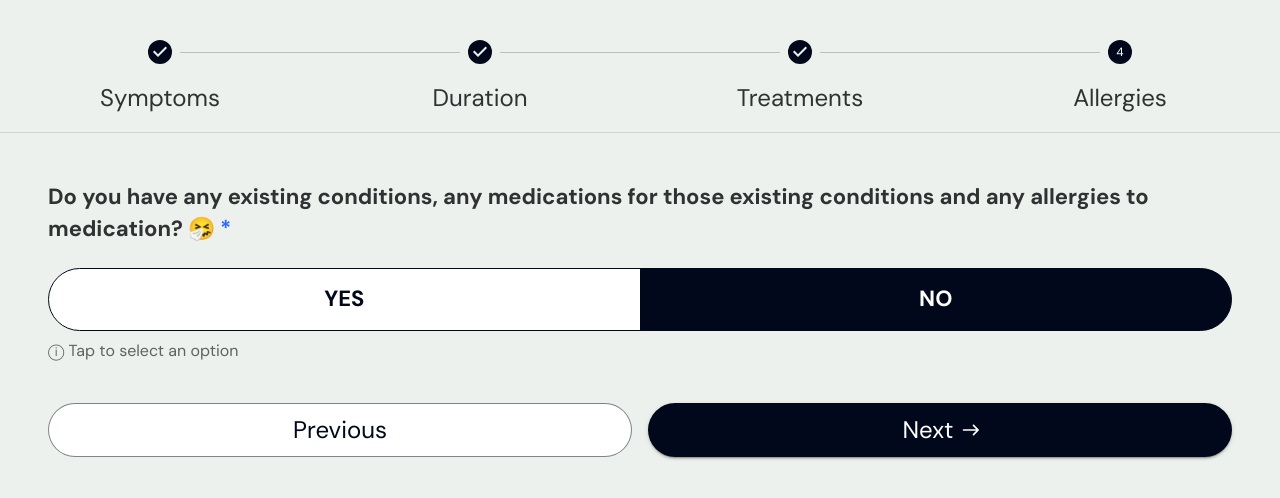
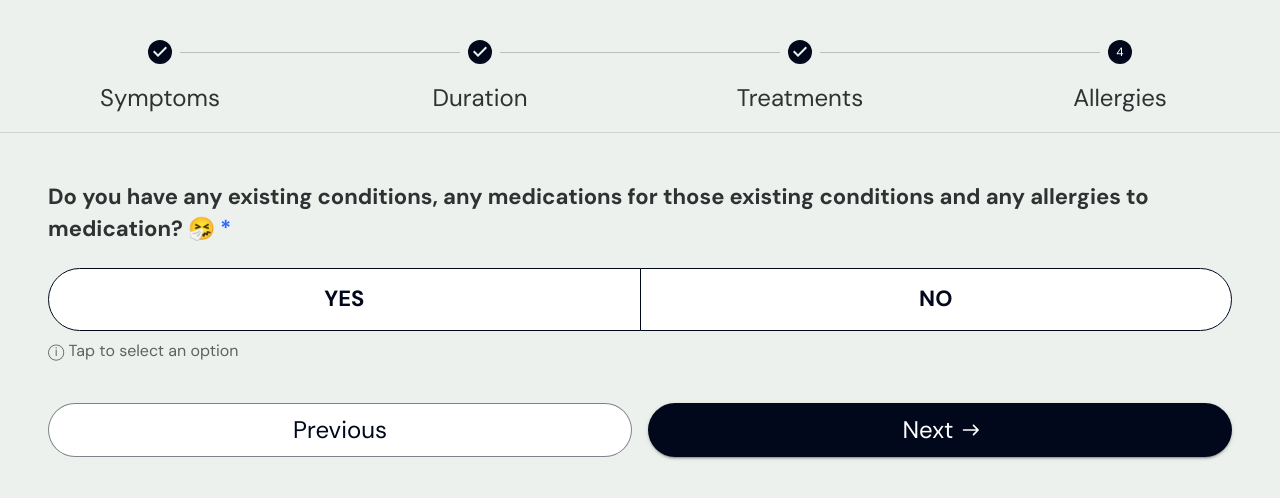
Before and after one commit to fahed-arshad/quick-care-form, a Next.js app in the folder quick-care-form/: page /additional-information in a window 1280 px wide. Shown: the top 498 px of the page. Built offline with nearby package versions, Linux system fonts and the light colour scheme.

Commit message:
fix additional info toggle issue

```diff
--- a/quick-care-form/src/app/additional-information/page.tsx
+++ b/quick-care-form/src/app/additional-information/page.tsx
@@ -43,11 +43,14 @@ export default function AdditionalInformation() {
   });
 
   useEffect(() => {
-    if (formData.additionalInfo) {
+    if (formData.additionalInfoToggle === "yes") {
       setAlignment("yes");
       setDisplay("block");
-    } else if (formData.additionalInfo === "") {
+    } else if (formData.additionalInfoToggle === "no") {
       setAlignment("no");
+    } else {
+      setDisplay("none");
+      setAlignment(null);
     }
   }, [formData.additionalInfo]);
 
```
